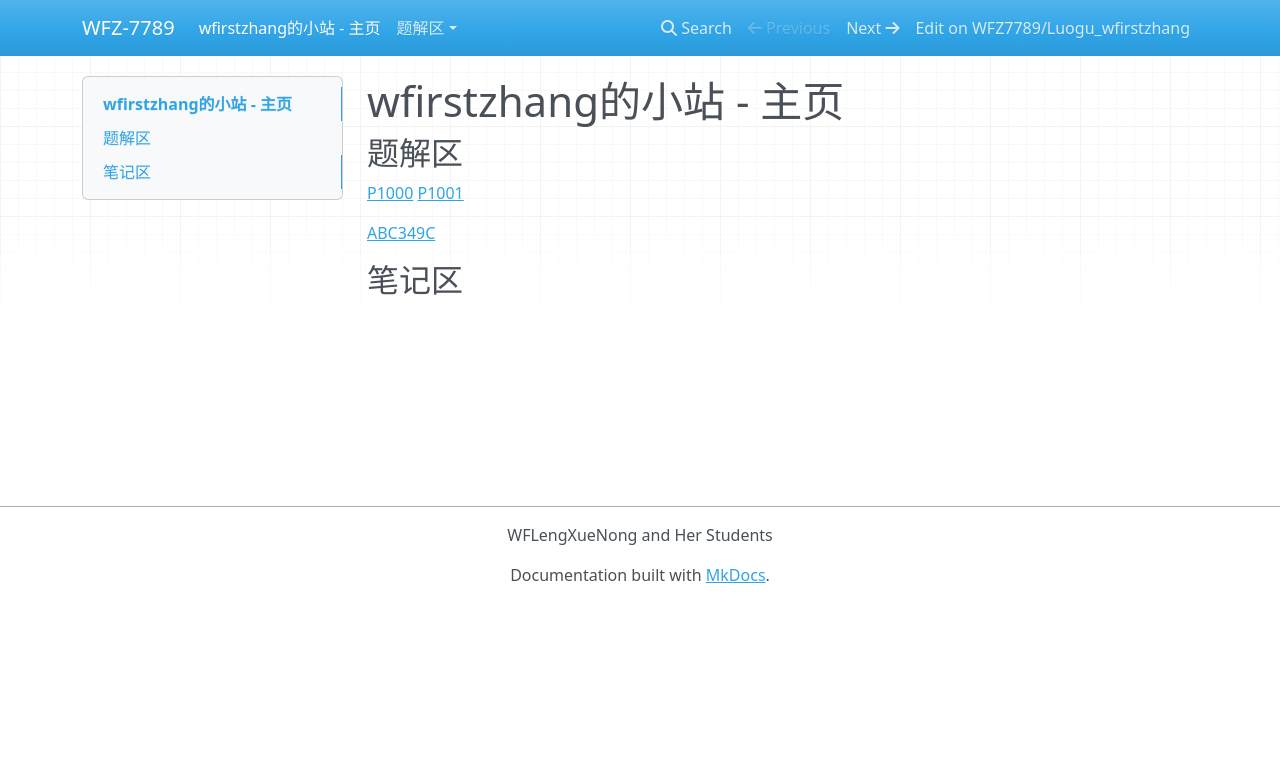
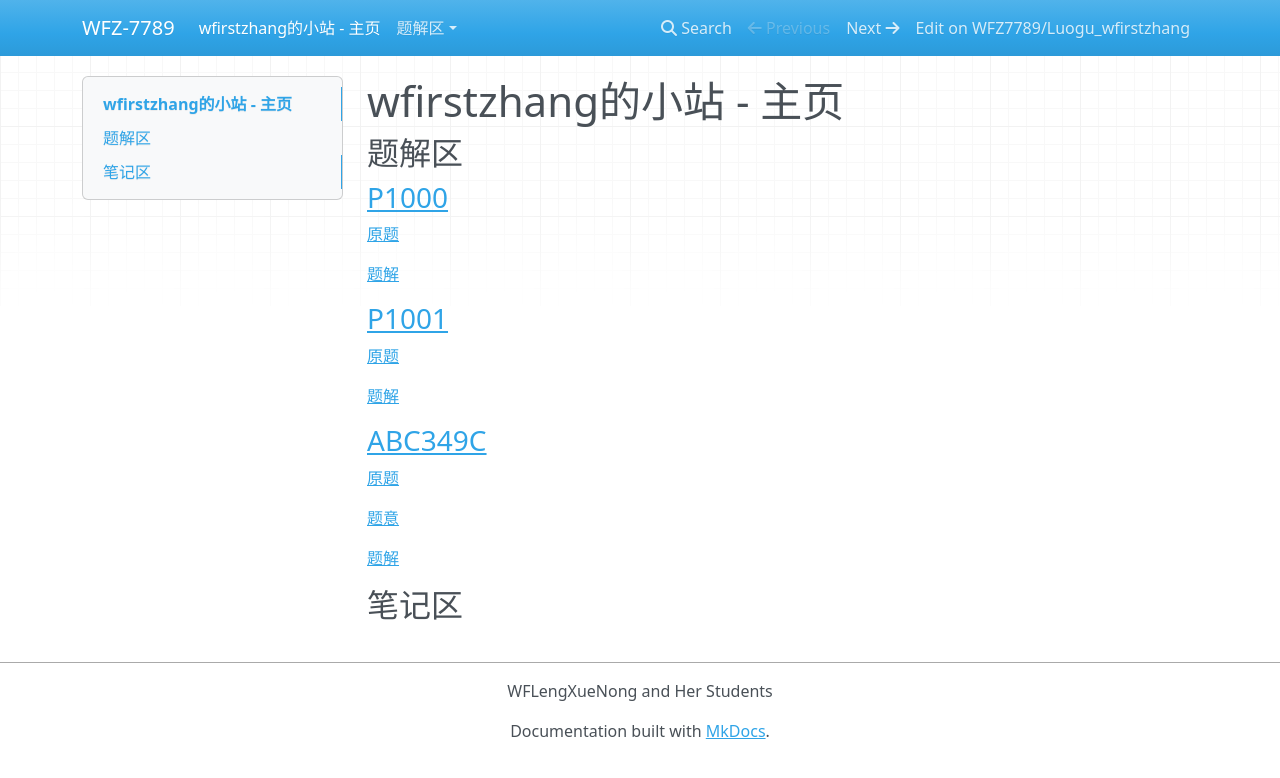
Before and after one commit to WFZ7789/Luogu_wfirstzhang, an MkDocs documentation site: the page built from docs/index.md, in a window 1280 px wide. Shown: the top 778 px of the page. Built offline with MkDocs 1.6.1, drawn with Linux system fonts in a browser that asks for light colours; nearby versions of some CDN libraries; library files that are not in the unit come from our copies.

Commit message:
Update index.md

```diff
--- a/docs/index.md
+++ b/docs/index.md
@@ -1,8 +1,23 @@
 # wfirstzhang的小站 - 主页
 ## 题解区
-[P1000]()
-[P1001]()
+### [P1000](https://www.luogu.com.cn/problem/P1000)
 
-[ABC349C]()
+[原题](https://wfz.pages.dev/%E9%A2%98%E8%A7%A3%E5%8C%BA/P1000/%E5%8E%9F%E9%A2%98/)
+
+[题解](https://wfz.pages.dev/%E9%A2%98%E8%A7%A3%E5%8C%BA/P1000/%E9%A2%98%E8%A7%A3/)
+
+### [P1001](https://www.luogu.com.cn/problem/P1001)
+
+[原题](https://wfz.pages.dev/%E9%A2%98%E8%A7%A3%E5%8C%BA/P1001/%E5%8E%9F%E9%A2%98/)
+
+[题解](https://wfz.pages.dev/%E9%A2%98%E8%A7%A3%E5%8C%BA/P1001/%E9%A2%98%E8%A7%A3/)
+
+### [ABC349C](https://atcoder.jp/contests/abc349/tasks/abc349_c)
+
+[原题](https://wfz.pages.dev/%E9%A2%98%E8%A7%A3%E5%8C%BA/ABC349C/%E5%8E%9F%E9%A2%98/)
+
+[题意](https://wfz.pages.dev/%E9%A2%98%E8%A7%A3%E5%8C%BA/ABC349C/%E9%A2%98%E6%84%8F)
+
+[题解](https://wfz.pages.dev/%E9%A2%98%E8%A7%A3%E5%8C%BA/ABC349C/%E9%A2%98%E8%A7%A3/)
 
 ## 笔记区
```
